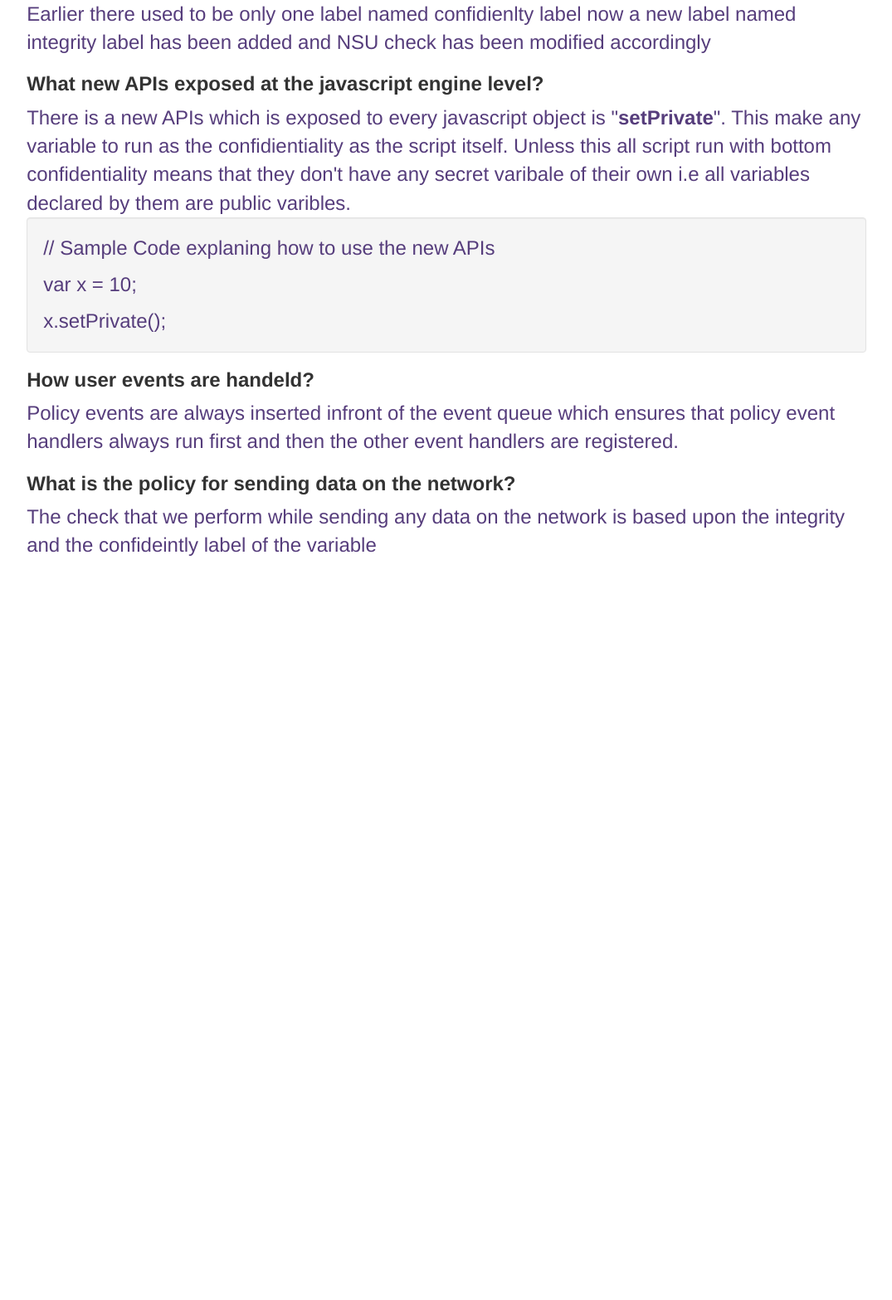
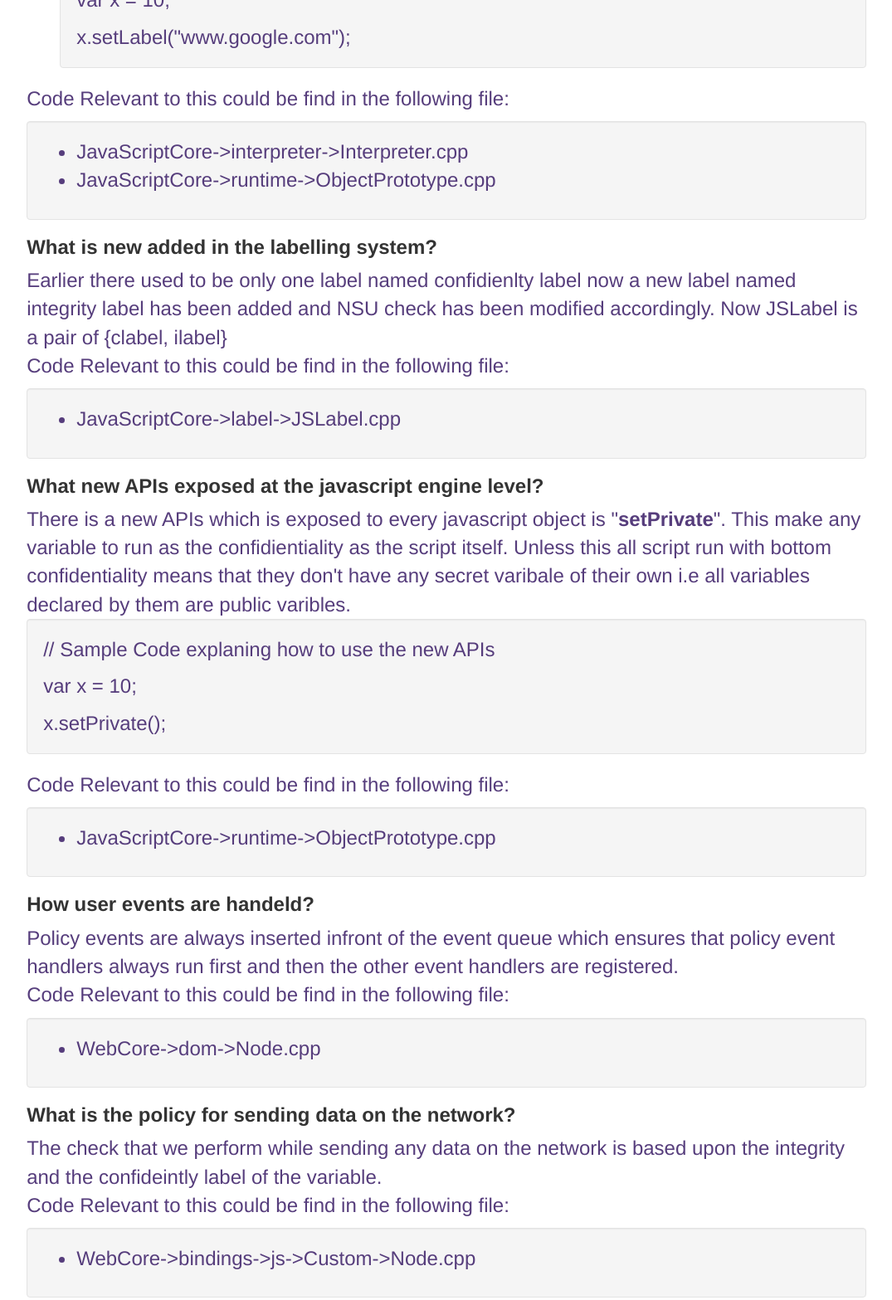
Before and after one commit to jinankjain/IFC, a plain HTML site: page index.html in a window 1280 px wide. Shown: the part 769-2336 px from the top of the page at 83% size, without its empty margins (102-1177 px from the left). Before the commit the page ends 1444 px from the top, so only its background shows below. Drawn offline with nearby package versions, Linux system fonts and the light colour scheme.

Commit message:
Files Added

```diff
--- a/index.html
+++ b/index.html
@@ -26,7 +26,14 @@
       <div class="col-md-10">
         <h1>Documentation for Declassification of scripts</h1>
         <h3><b>How to specify a policy?</b></h3>
-        <font size="5" color="#563D7C"><p>To specify and distinguish it from the normal javascript we made a new file extension named "<b>.policy</b>" and on this we enforce the same origin policy i.e only domain can only give policy and no one else has the permission to inject the policy for the domain.</p></font>
+        <font size="5" color="#563D7C"><p>To specify and distinguish it from the normal javascript we made a new file extension named "<b>.policy</b>" and on this we enforce the same origin policy i.e only domain can only give policy and no one else has the permission to inject the policy for the domain.</p>
+        <p>Code Relevant to this could be find in the following file:</p>
+        <div class="well">
+        <ul>
+        	<li>WebCore->html->HTMLScriptElement.cpp</li>
+        </ul>
+        </div>
+        </font>
         <h3><b>What special privileges are given to these policies?</b></h3>
         <font size="5" color="#563D7C">
           <ul>
@@ -39,9 +46,23 @@
               </div>
             </li>
           </ul>
+          <p>Code Relevant to this could be find in the following file:</p>
+          <div class="well">
+          <ul>
+          	<li>JavaScriptCore->interpreter->Interpreter.cpp</li>
+          	<li>JavaScriptCore->runtime->ObjectPrototype.cpp</li>
+          </ul>
+          </div>
         </font>
         <h3><b>What is new added in the labelling system?</b></h3>
-        <font size="5" color="#563D7C">Earlier there used to be only one label named confidienlty label now a new label named integrity label has been added and NSU check has been modified accordingly</font>
+        <font size="5" color="#563D7C">Earlier there used to be only one label named confidienlty label now a new label named integrity label has been added and NSU check has been modified accordingly. Now JSLabel is a pair of {clabel, ilabel}
+        <p>Code Relevant to this could be find in the following file:</p>
+        <div class="well">
+        <ul>
+        	<li>JavaScriptCore->label->JSLabel.cpp</li>
+        </ul>
+        </div>
+        </font>
         <h3><b>What new APIs exposed at the javascript engine level?</b></h3>
         <font size="5" color="#563D7C">There is a new APIs which is exposed to every javascript object is "<b>setPrivate</b>". This make any variable to run as the confidientiality as the script itself. Unless this all script run with bottom confidentiality means that they don't have any secret varibale of their own i.e all variables declared by them are public varibles.
           <div class="well">
@@ -49,11 +70,31 @@
             <p>var x = 10;</p>
             x.setPrivate();
           </div>
+          <p>Code Relevant to this could be find in the following file:</p>
+          <div class="well">
+          <ul>
+          	<li>JavaScriptCore->runtime->ObjectPrototype.cpp</li>
+          </ul>
+          </div>
         </font>
         <h3><b>How user events are handeld?</b></h3>
-      <font size="5" color="#563D7C">Policy events are always inserted infront of the event queue which ensures that policy event handlers always run first and then the other event handlers are registered.</font>
-      <h3><b>What is the policy for sending data on the network?</b></h3>
-      <font size="5" color="#563D7C">The check that we perform while sending any data on the network is based upon the integrity and the confideintly label of the variable</font>
+      	<font size="5" color="#563D7C">Policy events are always inserted infront of the event queue which ensures that policy event handlers always run first and then the other event handlers are registered.
+      		<p>Code Relevant to this could be find in the following file:</p>
+          <div class="well">
+          <ul>
+          	<li>WebCore->dom->Node.cpp</li>
+          </ul>
+          </div>
+      	</font>
+      	<h3><b>What is the policy for sending data on the network?</b></h3>
+      	<font size="5" color="#563D7C">The check that we perform while sending any data on the network is based upon the integrity and the confideintly label of the variable.
+      		<p>Code Relevant to this could be find in the following file:</p>
+          <div class="well">
+          <ul>
+          	<li>WebCore->bindings->js->Custom->Node.cpp</li>
+          </ul>
+          </div>
+      	</font>
       </div>
       <div class="col-md-1"></div>
       </div>
```
